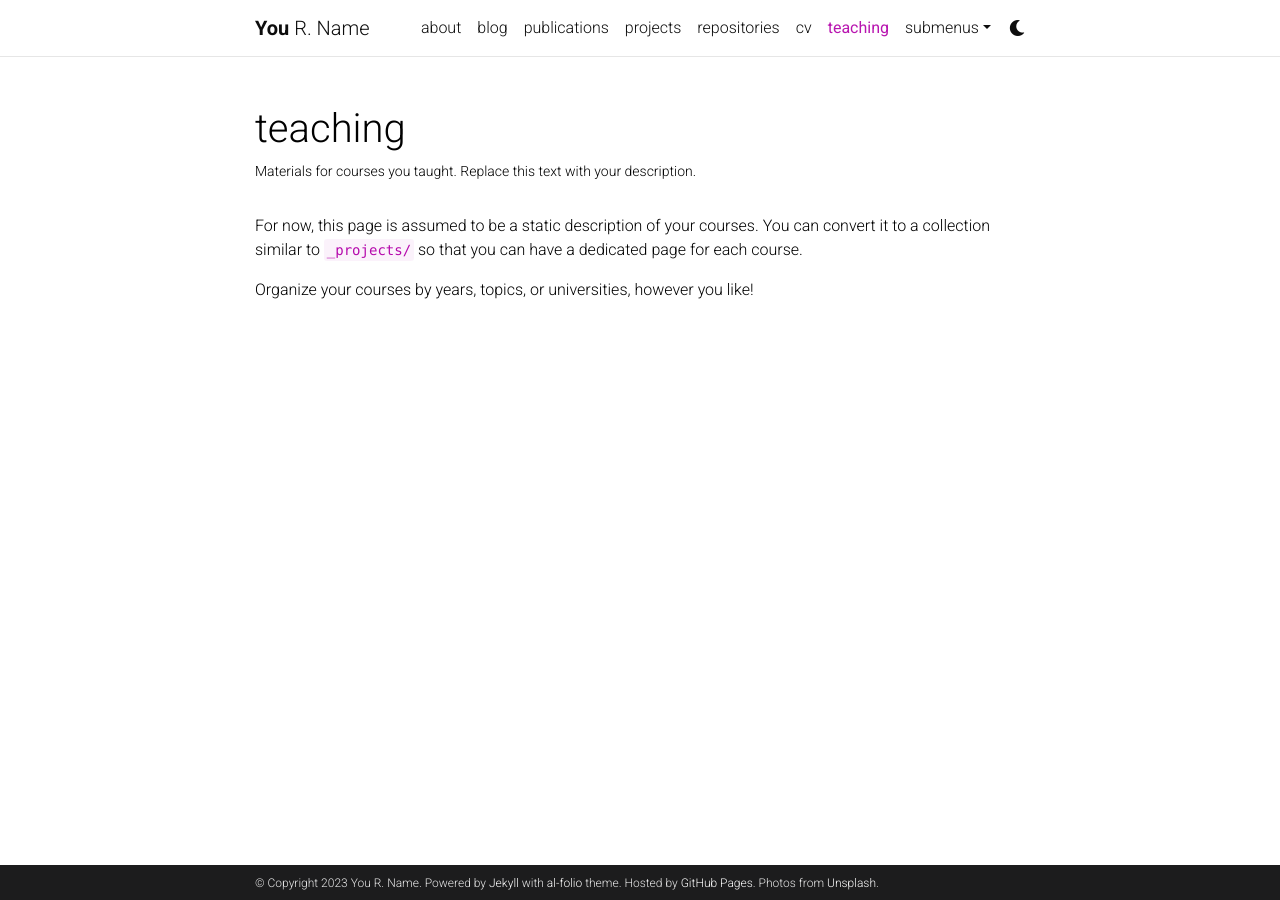
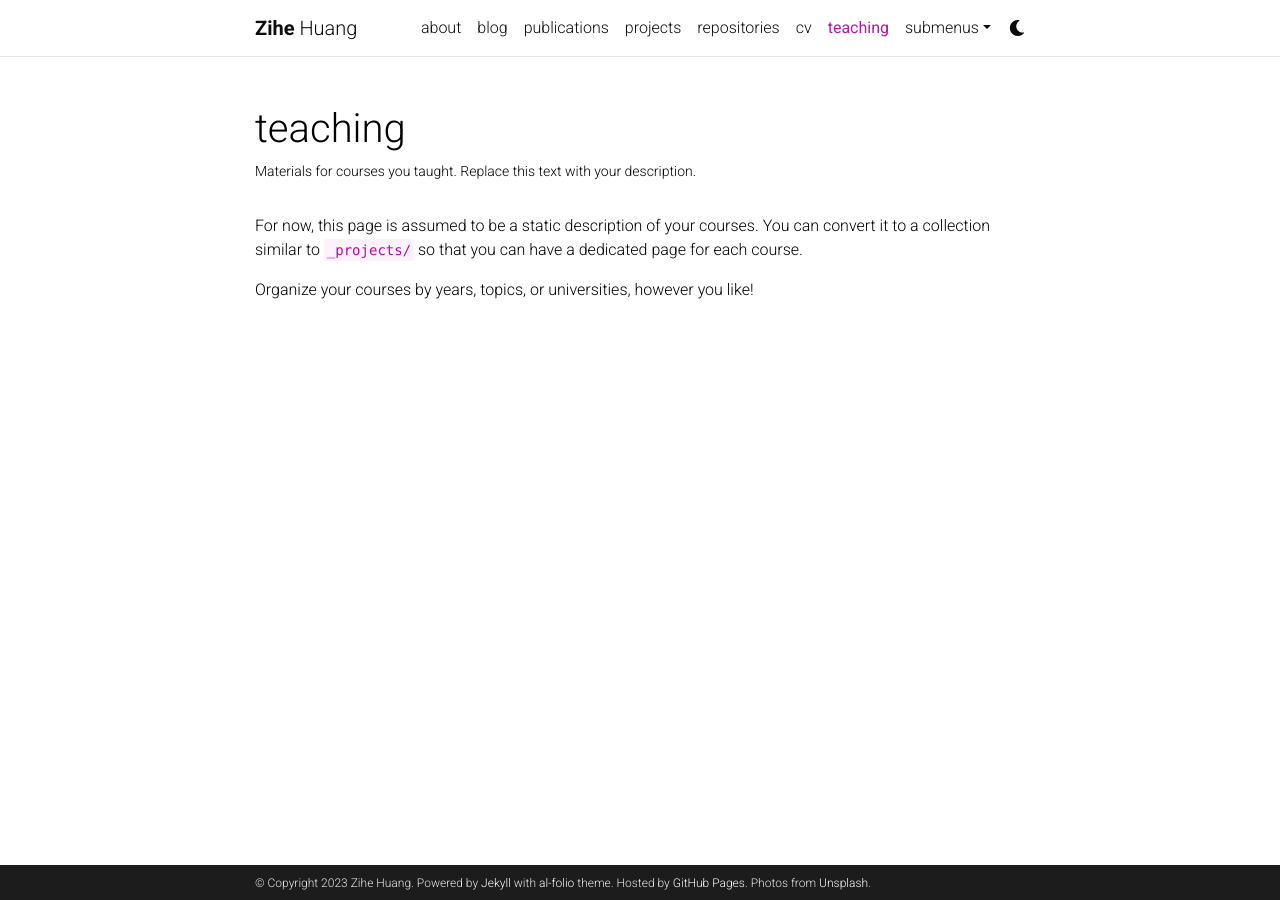
Before and after one commit to Zihe33Huang/zihe33huang.github.io, a Jekyll site: the page built from _pages/teaching.md, in a window 1280 px wide. Built offline with Jekyll 4.4.1, drawn with Linux system fonts in a browser that asks for light colours; comment, search, counter and statistics services are not loaded; a style sheet for code colours, icons or effects is not loaded.

Commit message:
Update _config.yml

```diff
--- a/_config.yml
+++ b/_config.yml
@@ -3,10 +3,9 @@
 # -----------------------------------------------------------------------------
 
 title: blank # the website title (if blank, full name will be used instead)
-first_name: You
-middle_name: R.
-last_name: Name
-email: you@example.com
+first_name: Zihe
+last_name: Huang
+email: s2316443@ed.ac.uk
 description: > # the ">" symbol means to ignore newlines until "footer_text:"
   A simple, whitespace theme for academics. Based on [*folio](https://github.com/bogoli/-folio) design.
 footer_text: >
@@ -18,7 +17,7 @@ keywords: jekyll, jekyll-theme, academic-website, portfolio-website  # add your
 lang: en # the language of your site (for example: en, fr, cn, ru, etc.)
 icon: ⚛️  # the emoji used as the favicon (alternatively, provide image name in /assets/img/)
 
-url: https://alshedivat.github.io # the base hostname & protocol for your site
+url: https://zihe33huang.github.io # the base hostname & protocol for your site
 baseurl: /al-folio # the subpath of your site, e.g. /blog/
 last_updated: false # set to true if you want to display last updated in the footer
 impressum_path:  # set to path to include impressum link in the footer, use the same path as permalink in a page, helps to conform with EU GDPR
```
